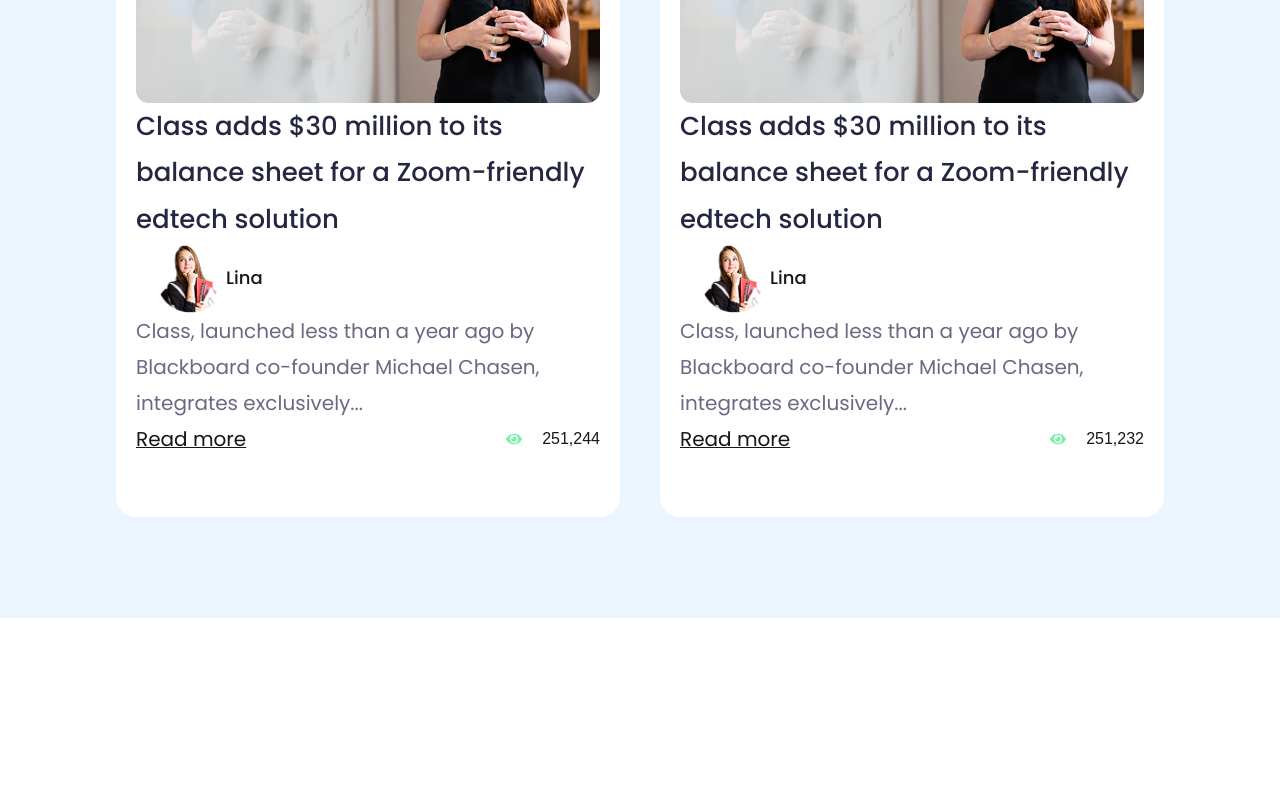
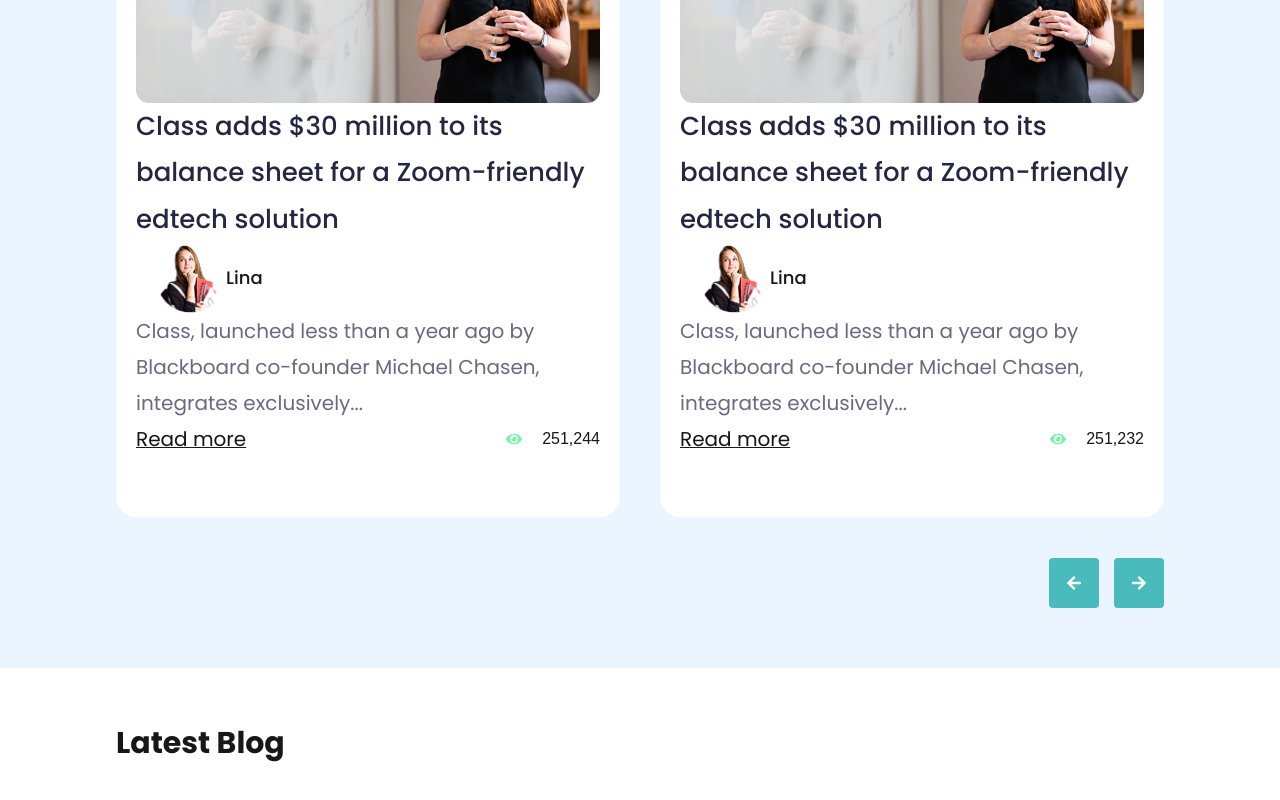
Before and after one commit to otayutome/totc_next_tailwind, a Next.js app: page /blog in a window 1280 px wide. Shown: the part 1670-2470 px from the top of the page. Before the commit the page ends 2288 px from the top, so only its background shows below. Built offline with nearby package versions, Linux system fonts and the light colour scheme.

Commit message:
next and previous button are added.

```diff
--- a/app/blog/page.tsx
+++ b/app/blog/page.tsx
@@ -2,6 +2,7 @@
 import BloglistCard from "../components/bloglistCard/bloglistcard";
 import BlogCard from "../components/blogcard/blogcard";
 import styles from "./styles.module.css";
+import { FaArrowRight, FaArrowLeft } from "react-icons/fa";
 import Link from "next/link";
 
 export default function Blog() {
@@ -13,7 +14,7 @@
   ];
   const blogs = [
     {
-      key: 1,
+      index: 1,
       src: "/blog.png",
       alt: "Blog",
       title:
@@ -24,7 +25,7 @@
       views: 251244,
     },
     {
-      key: 2,
+      index: 2,
       src: "/blog.png",
       alt: "Blog",
       title:
@@ -76,7 +77,7 @@
           <h4 className={styles.listText}>Reading blog list</h4>
           <div className="flex gap-[20px] mt-[26px]">
             {bloglist.map((blog, index) => (
-              <div className="w-1/4">
+              <div key={index} className="w-1/4">
                 <BloglistCard
                   key={blog.key}
                   src={blog.src}
@@ -94,18 +95,47 @@
         }
       >
         <div>
+          {/* Start of Related Blog */}
           <div className="flex justify-between">
             <h4 className={styles.listText + " inline-block"}>Related Blog</h4>
             <button className="cursor-pointer">
               <span className={styles.seeallText}>See all</span>
             </button>
           </div>
+          {/* End of Related Blog */}
+
+          {/* Start of Blog Card */}
           <div className="py-[41px]">
             <div className="flex gap-[40px]">
               {blogs.map((blo, index) => (
-                <BlogCard {...blo} />
+                <BlogCard key={index} {...blo} />
               ))}
             </div>
+          </div>
+          {/* End of Blog Card */}
+
+          {/* Start of Button for next and previous blog */}
+
+          <div className="flex justify-end gap-[15px]">
+            <div className="w-[50px] h-[50px] bg-[#49BBBD] rounded-[4px] flex items-center justify-center hover:opacity-50">
+              <button className="cursor-pointer">
+                <FaArrowLeft className="text-white" />
+              </button>
+            </div>
+            <div className="w-[50px] h-[50px] bg-[#49BBBD] rounded-[4px] flex items-center justify-center hover:opacity-50">
+              <button className="cursor-pointer">
+                <FaArrowRight className="text-white" />
+              </button>
+            </div>
+          </div>
+
+          {/* End of Button for next and previous blog */}
+        </div>
+      </div>
+      <div className="md:px-[116px] px-[20px] py-[60px]">
+        <div>
+          <div className="flex justify-between">
+            <h4 className={styles.listText + " inline-block"}>Latest Blog</h4>
           </div>
         </div>
       </div>
```
